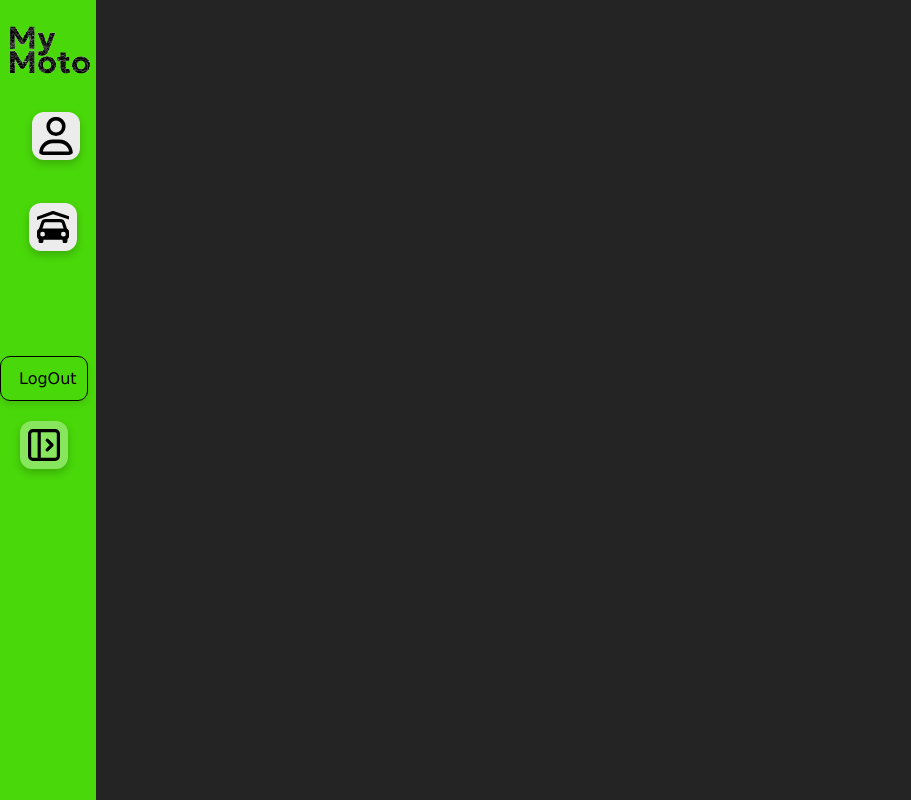
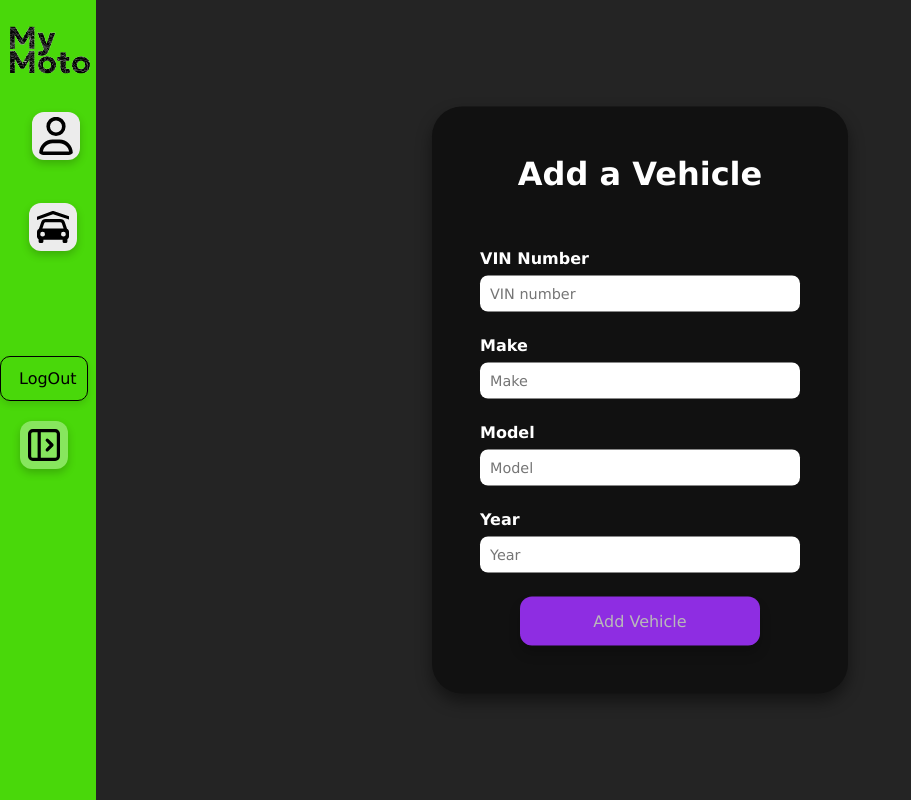
Before and after one commit to amitchell303/capstoneFrontend, a React (Vite) app: page /addVehicle in a window 1280 px wide. Shown: the whole page, without its empty margins (0-911 px from the left). Built offline with nearby package versions, Linux system fonts and the light colour scheme; no server answers; sample sign-in values are in the browser's storage.

Commit message:
inital Add Vehicle form

```diff
--- a/src/App.css
+++ b/src/App.css
@@ -255,22 +255,6 @@
   font-weight: bold;
 }
 
-.fullWidth {
-  width: 100%;
-}
-
-.Height90 {
-  height: 90%;
-}
-
-.Height50 {
-  height: 50%;
-}
-
-.Height30 {
-  height: 30%;
-}
-
 /*  Register  */
 .page {
   color: #ffffff;
@@ -520,3 +504,56 @@ form {
 #logoutBtn:hover {
   background-color: rgba(127, 127, 127, 0.2);
 }
+
+/* Add Vehicle Form */
+.addVeh-form {
+  font-size: 1rem;
+  color: #fff;
+  text-align: left;
+  display: flex;
+  flex-direction: column;
+  gap: 0.5rem;
+  width: 100%;
+  margin-top: 1.5rem;
+}
+.addVeh-form label {
+  font-weight: bold;
+  margin-top: 1rem;
+}
+.addVeh-form input {
+  width: 20rem;
+  padding: 10px;
+  border: none;
+  border-radius: 8px;
+  font-size: 0.9rem;
+}
+
+.addVeh-form input:focus {
+  outline: none;
+  border: 2px solid #8e2de2;
+}
+
+.addVeh-btn {
+  color: white;
+  width: 15rem;
+  margin: 0 auto;
+  margin-top: 1rem;
+  padding: 15px 30px;
+  background-color: #8e2de2;
+  border: none;
+  font-size: 16px;
+  border-radius: 12px;
+  box-shadow: 0 4px 6px rgba(0, 0, 0, 0.1);
+  transition: all 0.3s ease;
+}
+.addVeh-btn:hover {
+  background-color: #4a00e0;
+  box-shadow: 0 8px 12px rgba(0, 0, 0, 0.2);
+  cursor: pointer;
+}
+.addVeh-btn:disabled {
+  color: rgb(185, 185, 185);
+  background-color: #8e2de2;
+  box-shadow: 0 8px 12px rgba(0, 0, 0, 0.2);
+  cursor: pointer;
+}
--- a/src/App.jsx
+++ b/src/App.jsx
@@ -11,6 +11,7 @@ import LogIn from "./components/Login.jsx";
 import AboutMe from "./components/AboutMe.jsx";
 import Navigations from "./components/Navigations.jsx";
 import EmptyGarage from "./components/dashboard/EmptyGarage.jsx";
+import AddVehicle from "./components/forms/AddVehicle.jsx";
 
 function App() {
   function logout() {
@@ -28,6 +29,7 @@ function App() {
           <Route path="/me" element={<AboutMe />} />
 
           <Route path="/empty" element={<EmptyGarage />} />
+          <Route path="/addVehicle" element={<AddVehicle />} />
         </Routes>
       </Router>
     </Provider>
--- a/src/app/carSlice.js
+++ b/src/app/carSlice.js
@@ -1,6 +1,4 @@
-import { createSlice } from "@reduxjs/toolkit";
 import api from "./api";
-import { storeToken } from "./tokenService";
 
 const CarApi = api.injectEndpoints({
   endpoints: (build) => ({
@@ -11,6 +9,159 @@ const CarApi = api.injectEndpoints({
       }),
       providesTags: ["Car"],
     }),
+
+    addVehicle: build.mutation({
+      query: ({
+        vin,
+        vehicleType,
+        modelYear,
+        make,
+        model,
+        bodyClass,
+        carImg,
+        userId,
+      }) => ({
+        url: `/api/car/:vin`,
+        method: "POST",
+        body: {
+          vin,
+          vehicleType,
+          modelYear,
+          make,
+          model,
+          bodyClass,
+          carImg,
+          userId,
+        },
+      }),
+      invalidatesTags: ["Car"],
+    }),
   }),
 });
-export const { useGetMyCarsQuery } = CarApi;
+
+export const { useGetMyCarsQuery, useAddVehicleMutation } = CarApi;
+
+// router.post("/:vin", middleware, createCar);
+// router.get("/all", middleware, getAllCar);
+// router.get("/:vin", middleware, getSingleCar);
+// router.delete("/:vin", middleware, deleteCar);
+
+// const createCar = async (req, res, next) => {
+//   try {
+//     const vin = req.params.vin;
+//     const userId = req.user.id;
+
+//     // check if user enters a valid vin number, if not return error message
+//     if (isValidVin(vin) == false) {
+//       res.status(422).send({
+//         message: "invalid vin number",
+//       });
+//     }
+
+//     // calls NHTSA api to get relavant car information
+//     const vinDecoded = await decodeVin(vin);
+//     const carImg = await getVehicleImg( await getVehicleId(vinDecoded.make, vinDecoded.model, vinDecoded.modelYear))
+//     const response = await prisma.car.create({
+//       data: {
+//         vin: vin,
+//         vehicleType: vinDecoded.vehicleType,
+//         modelYear: parseInt(vinDecoded.modelYear),
+//         make: vinDecoded.make,
+//         model: vinDecoded.model,
+//         bodyClass: vinDecoded.bodyClass,
+//         carImg: carImg,
+//         userId: userId,
+//       },
+//     });
+
+//     if (response) {
+//       // success condition
+//       res.status(200).send({
+//         message: "car succesfully added",
+//         data: {
+//           vin: response.vin,
+//           vehicleType: response.vehicleType,
+//           modelYear: response.modelYear,
+//           make: response.make,
+//           model: response.model,
+//           bodyClass: response.bodyClass,
+//           carImg: response.carImg,
+//           userId: userId,
+
+// const getAllCar = async (req, res, next) => {
+//   try {
+//     const userId = req.user.id;
+
+//     const response = await prisma.car.findMany({
+//       where: {
+//         userId: userId,
+//       },
+//     });
+
+//     //success condition
+//     res.status(200).send(response);
+//   } catch (error) {
+//     res.status(500).send({
+//       message: "Internal server error",
+//     });
+//   }
+// };
+
+// const getSingleCar = async (req, res, next) => {
+//   try {
+//     const userId = req.user.id;
+//     const vin = req.params.vin;
+
+//     const response = await prisma.car.findFirstOrThrow({
+//       where: {
+//         vin: vin
+//       },
+//     })
+
+//     res.status(200).send(response)
+//   } catch (error) {
+//     if (error.code == "P2025") {
+//       res.status(404).send({
+//         message: "car not found"
+//       })
+//     } else {
+//       res.status(500).send({
+//         message: "Internal server error",
+//       });
+//     }
+//   }
+// };
+
+// const deleteCar = async (req, res, next) => {
+//   try {
+//     const vin = req.params.vin;
+//     const userId = req.user.id;
+
+//     // check if user enters a valid vin number, if not return error message
+//     if (isValidVin(vin) == false) {
+//       res.status(422).send({
+//         message: "invalid vin number",
+//       });
+//     }
+
+//     const response = await prisma.car.deleteMany({
+//       where: {
+//         vin: vin,
+//         userId: userId,
+//       },
+//     });
+
+//     res.sendStatus(204);
+//   } catch (error) {
+//     res.status(404).send({
+//       message: "that car does not exist",
+//     });
+//   }
+// };
+
+// module.exports = {
+//   createCar,
+//   getAllCar,
+//   getSingleCar,
+//   deleteCar,
+// };
--- a/src/app/userSlice.js
+++ b/src/app/userSlice.js
@@ -1,6 +1,6 @@
 import { createSlice } from "@reduxjs/toolkit";
+import { storeToken } from "./tokenService";
 import api from "./api";
-import { storeToken } from "./tokenService";
 
 const UserApi = api.injectEndpoints({
   endpoints: (build) => ({
--- a/src/components/AboutMe.jsx
+++ b/src/components/AboutMe.jsx
@@ -72,18 +72,19 @@ export default function AboutMe() {
             <tr>
               <td className="Width40">
                 <section id="accountDetails">
-                  <h1>A C C O U N T :</h1>
+                  <h1>My Account </h1>
                   <div>
-                    <p>First Name: {me.user.firstname}</p>
-                    <p>Last Name: {me.user.lastname}</p>
+                    <p>
+                      Name: {me.user.firstname} {me.user.lastname}
+                    </p>
                     <p>Email: {me.user.email}</p>
                   </div>
                 </section>
               </td>
               <td className="Width60">
-                <h1>U P D A T E</h1>
+                <h1>Update Info</h1>
                 <form className="updateUserForm" onSubmit={handleUpdateUser}>
-                  <label>First name</label>
+                  <label>First Name</label>
                   <input
                     type="text"
                     placeholder="First Name"
@@ -111,7 +112,7 @@ export default function AboutMe() {
                     value={password}
                     onChange={(e) => setPassword(e.target.value)}
                   />
-                  <label>Confirm New Passsword</label>
+                  <label>Confirm New Password</label>
                   <input
                     type="password"
                     placeholder="Confirm Password"
--- a/src/components/dashboard/EmptyGarage.jsx
+++ b/src/components/dashboard/EmptyGarage.jsx
@@ -6,7 +6,7 @@ import { useState } from "react";
 import { NavLink } from "react-router-dom";
 import "../../App.css";
 
-export default function EmptyGarage() {
+export default function emptyGarage() {
   //   const [isEmpty, setIsEmpty] = useState("");
 
   return (
--- a/src/components/dashboard/Home.jsx
+++ b/src/components/dashboard/Home.jsx
@@ -6,6 +6,7 @@ import {
   useUpdateUserMutation,
   useDeleteUserMutation,
 } from "../../app/userSlice";
+// import { emptyGarage } from "./EmptyGarage";
 import "../../App.css";
 
 function Home() {
@@ -102,6 +103,7 @@ function Home() {
                         </ul>
                       ) : (
                         <h4>No Vehicles in Garage</h4>
+                        // <emptyGarage />
                       )}
                     </td>
                   </tr>
--- a/src/components/forms/AddVehicle.jsx
+++ b/src/components/forms/AddVehicle.jsx
@@ -1,10 +1,94 @@
-import React from "react";
+import { use, useState } from "react";
+import { useAddVehicleMutation } from "../../app/carSlice";
 import "../../App.css";
 
 export default function AddVehicle() {
+  const [vin, setVin] = useState("");
+  const [vehicleType, setVehicleType] = useState("");
+  const [modelYear, setModelYear] = useState("");
+  const [make, setMake] = useState("");
+  const [model, setModel] = useState("");
+  const [bodyClass, setBodyClass] = useState("");
+  const [carImg, setCarImg] = useState("");
+  const [userId, setUserId] = useState("");
+  const [addVehicle] = useAddVehicleMutation();
+
+  async function submit(event) {
+    event.preventDefault();
+    console.log("Vin: ", vin);
+    console.log(", vehicleType: ", vehicleType);
+    console.log(", modelYear: ", modelYear);
+    console.log(", make: ", make);
+    console.log(", model: ", model);
+    console.log(", bodyClass: ", bodyClass);
+    console.log(", carImg: ", carImg);
+    console.log(", userId: ", userId);
+
+    try {
+      const response = await addVehicle({
+        vin,
+        vehicleType,
+        modelYear,
+        make,
+        model,
+        bodyClass,
+        carImg,
+        userId,
+      }).unwrap();
+      try {
+        localStorage.setItem("token", response.token);
+        setVin("");
+        setVehicleType("");
+        setModelYear("");
+        setMake("");
+        setModel("");
+        setBodyClass("");
+        setCarImg("");
+        setUserId("");
+      } catch (error) {
+        console.error(error.message);
+      }
+    } catch (error) {
+      console.error(error);
+    }
+  }
+
   return (
     <div className="content-container">
-      <h1>hello world</h1>
+      <h1>Add a Vehicle</h1>
+      <form className="addVeh-form" onSubmit={submit}>
+        <label>VIN Number</label>
+        <input
+          type="text"
+          placeholder="VIN number"
+          value={vin}
+          onChange={(e) => setVin(e.target.value)}
+        />
+        <label>Make</label>
+        <input
+          type="text"
+          placeholder="Make"
+          value={make}
+          onChange={(e) => setMake(e.target.value)}
+        />
+        <label>Model</label>
+        <input
+          type="text"
+          placeholder="Model"
+          value={model}
+          onChange={(e) => setModel(e.target.value)}
+        />
+        <label>Year</label>
+        <input
+          type="text"
+          placeholder="Year"
+          value={modelYear}
+          onChange={(e) => setModelYear(e.target.value)}
+        />
+        <button className="addVeh-btn" type="submit" disabled={!vin}>
+          Add Vehicle
+        </button>
+      </form>
     </div>
   );
 }
```
